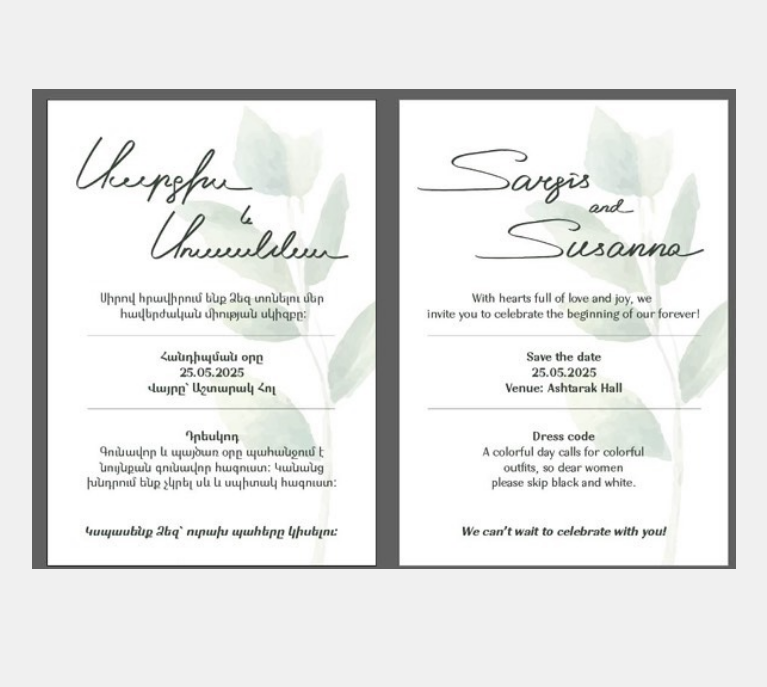
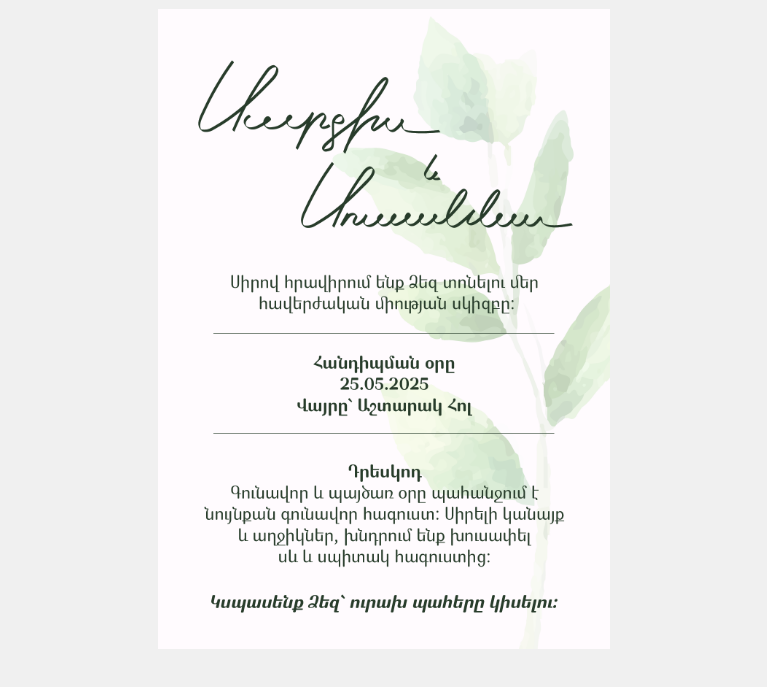
Before and after one commit to erikdarbinyan7/Sargis-Susanna.github.io, a plain HTML site: page index.html in a window 1280 px wide. Shown: the part 71-758 px from the top of the page, without its empty margins (256-1023 px from the left). Drawn offline with Linux system fonts and the light colour scheme.

Commit message:
Add files via upload

```diff
--- a/index.html
+++ b/index.html
@@ -16,8 +16,8 @@
             background-color: #f0f0f0;  /* Optional: Add a background color */
         }
         img {
-            width: 60%;     /* Makes the image fill the width of the screen */
-            height: 60%;    /* Makes the image fill the height of the screen */
+            width: 80%;     /* Makes the image fill the width of the screen */
+            height: 80%;    /* Makes the image fill the height of the screen */
             object-fit: contain; /* Ensures the entire image fits without distortion */
             cursor: pointer;
         }
@@ -25,11 +25,11 @@
 </head>
 <body>
     <h1 style="position: absolute; top: 10px; color: black;">Click on the image to switch</h1>
-    <img id="image" src="front.jpg" alt="Image" onclick="switchImage()">
+    <img id="image" src="front.png" alt="Image" onclick="switchImage()">
 
     <script>
-        let image1 = "front.jpg";
-        let image2 = "back.jpg";
+        let image1 = "front.png";
+        let image2 = "back.png";
         let currentImage = image1;
 
         function switchImage() {
```
Also changed, not shown: back.png (added), front.png (added).
